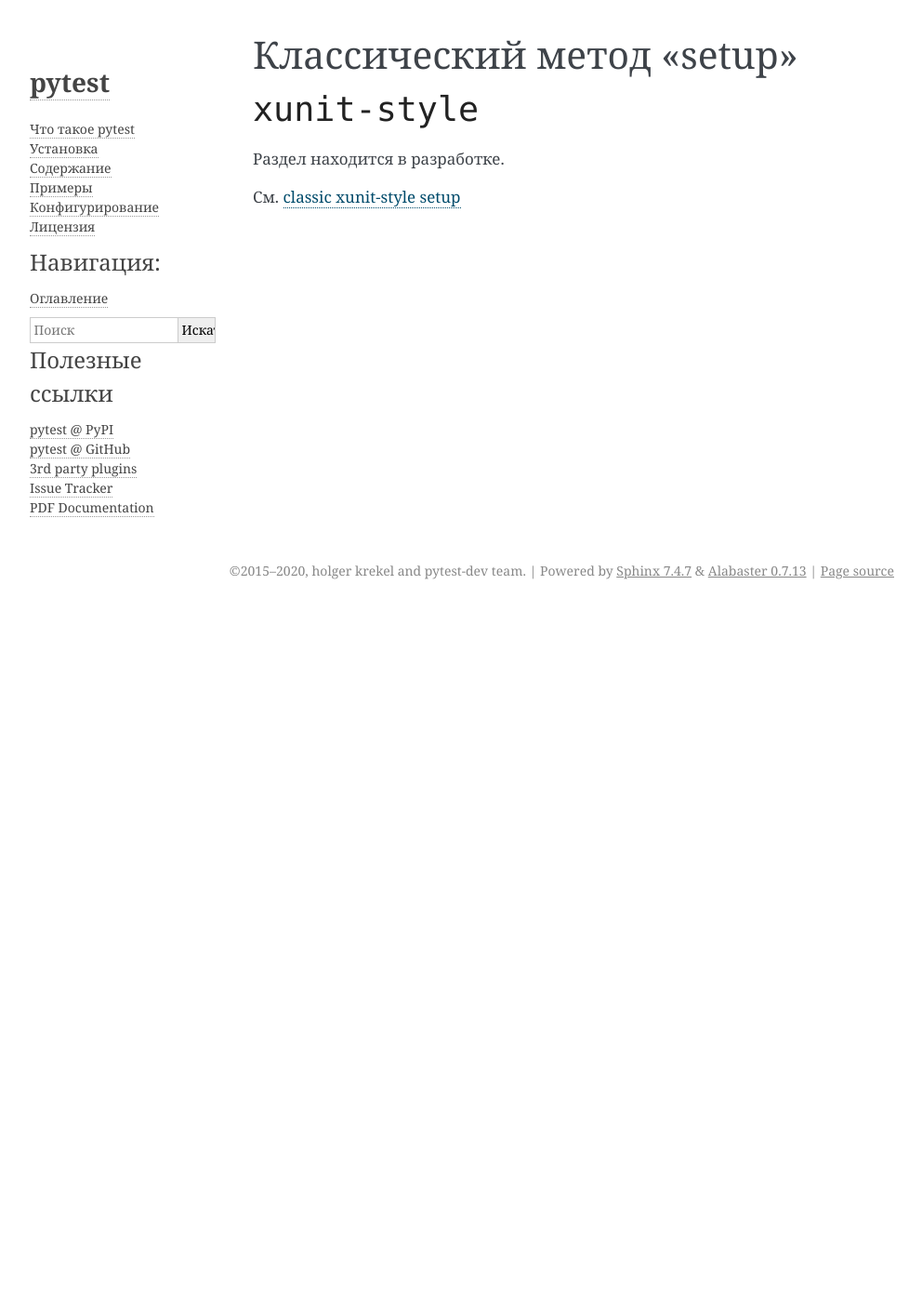
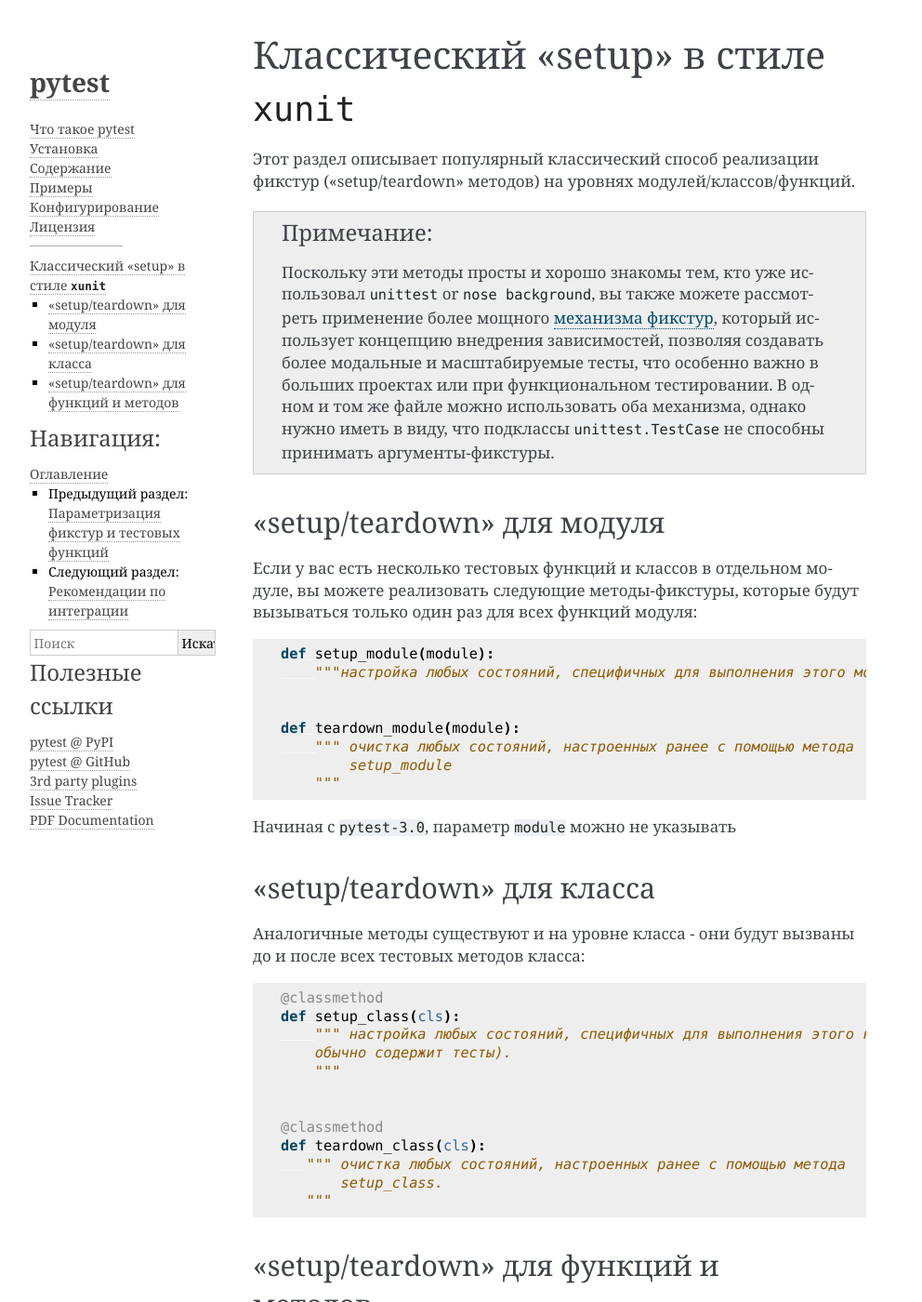
Before and after one commit to valhunda/pytest_docs_ru, a Sphinx documentation site: the page built from docs/source/xunit_setup.rst, in a window 1280 px wide and 1400 px high. Shown: the whole window at 93% size, without its empty margins (148-1140 px from the left). Built offline with Sphinx 7.4.7, drawn with Linux system fonts in a browser that asks for light colours; some of the changed text lies outside the part shown.

Commit message:
Add "xunit_setup" section

```diff
--- a/docs/source/contact.rst
+++ b/docs/source/contact.rst
@@ -6,4 +6,4 @@
 
 Раздел находится в разработке.
 
-См. `Contact Channels <https://docs.pytest.org/en/latest/contact.html#contact>`_
+См. `<https://docs.pytest.org/en/latest/contact.html#contact>`_
--- a/docs/source/contents.rst
+++ b/docs/source/contents.rst
@@ -14,7 +14,7 @@
    mark
    skipping
    parametrize
-
+   xunit_setup
 
    goodpractices
    customize
--- a/docs/source/fixture.rst
+++ b/docs/source/fixture.rst
@@ -27,7 +27,7 @@
 
 * управление фикстурами расширяется от простого модуля до комплексного функционального тестирования,
   позволяя параметризовать фикстуры и тесты в соответствии с конфигурацией и опциями компонентов,
-  или повторно использовать фикстуры внтури функции, класса, модуля или тестовой сесси в целом.
+  или повторно использовать фикстуры внутри функции, класса, модуля или тестовой сесси в целом.
 
 При этом ``pytest`` продолжает поддерживать :ref:`xunitsetup`. Можно смешивать оба стиля,
 постепенно переходя от классического стиля к новому, если вам так нравится.
@@ -1132,7 +1132,7 @@
 .. warning::
 
     Внимание! Такая маркировка неэффективна для **функций-фикстур**!
-    Нижеприведенный код **не будет работать так, как кажется**:
+    Нижеприведенный код **не будет работать так, как должен**:
 
     .. code-block:: python
 
--- a/docs/source/xunit_setup.rst
+++ b/docs/source/xunit_setup.rst
@@ -1,10 +1,117 @@
+
 .. _`classic xunit`:
 .. _xunitsetup:
 
-Классический метод "setup" ``xunit-style``
-============================================
+Классический "setup" в стиле ``xunit``
+=============================================
+
+Этот раздел описывает популярный классический способ реализации
+фикстур ("setup/teardown" методов) на уровнях модулей/классов/функций.
+
+.. note::
+
+    Поскольку эти методы просты и хорошо знакомы тем, кто уже использовал
+    ``unittest`` or ``nose background``, вы также можете рассмотреть
+    применение более мощного :ref:`механизма фикстур <fixture>`,
+    который использует концепцию внедрения зависимостей, позволяя
+    создавать более модальные и масштабируемые тесты, что особенно важно
+    в больших проектах или при функциональном тестировании.
+    В одном и том же файле можно использовать оба механизма,
+    однако нужно иметь в виду, что подклассы ``unittest.TestCase``
+    не способны принимать аргументы-фикстуры.
 
 
-Раздел находится в разработке.
+"setup/teardown" для модуля
+----------------------------------------
 
-См. `classic xunit-style setup <https://docs.pytest.org/en/latest/xunit_setup.html#xunitsetup>`_
+Если у вас есть несколько тестовых функций и классов в отдельном модуле,
+вы можете реализовать следующие методы-фикстуры, которые будут вызываться
+только один раз для всех функций модуля:
+
+.. code-block:: python
+
+    def setup_module(module):
+        """настройка любых состояний, специфичных для выполнения этого модуля """
+
+
+    def teardown_module(module):
+        """ очистка любых состояний, настроенных ранее с помощью метода
+            setup_module
+        """
+
+Начиная с ``pytest-3.0``, параметр ``module`` можно не указывать
+
+"setup/teardown" для класса
+----------------------------------------
+
+Аналогичные методы существуют и на уровне класса -
+они будут вызваны до и после всех тестовых методов класса:
+
+.. code-block:: python
+
+    @classmethod
+    def setup_class(cls):
+        """ настройка любых состояний, специфичных для выполнения этого класса (который
+        обычно содержит тесты).
+        """
+
+
+    @classmethod
+    def teardown_class(cls):
+       """ очистка любых состояний, настроенных ранее с помощью метода
+           setup_class.
+       """
+
+
+"setup/teardown" для функций и методов
+--------------------------------------------------
+
+Аналогично, следующими методами можно "обернуть" каждый
+вызов метода класса:
+
+.. code-block:: python
+
+    def setup_method(self, method):
+        """ настройка любого состояния, связанного с выполнением этого метода класса.
+        setup_method вызывается для каждого метода класса.
+        """
+
+
+    def teardown_method(self, method):
+        """ очистка любого состояния, настроенного ранее с помощью вызова setup_method
+        """
+
+Начиная с ``pytest-3.0``, параметр ``method`` указывать не обязательно.
+
+Если же вы предпрочитаете определять тестовые функции на уровне модуля
+(без разнесения по классам), для них тоже можно реализовать фикстуры:
+
+.. code-block:: python
+
+    def setup_function(function):
+        """ настройка любого состояния, связанного с выполнением данной функции.
+        Вызывается для каждой тестовой функции модуля.
+        """
+
+
+    def teardown_function(function):
+        """ очистка любого состояния, настроенного ранее с помощью вызова setup_function
+        """
+
+Начиная с ``pytest-3.0``, параметр ``function`` указывать не обязательно.
+
+Замечания:
+
+* Пары "setup/teardown" во время тестирования могут вызываться многократно.
+
+* Функция "teardown" не будет вызвана, если соответствующая "setup" функция
+  существует, но была пропущена или выдала ошибку.
+
+* Вплоть до ``pytest-4.2``, для функций в стиле ``xunit`` не соблюдались правила
+  задания области действия фикстур, поэтому, к примеру, могло случаться так,
+  что ``setup_method`` вызывался до ``autouse`` фикстуры уровня сессии.
+
+  Сейчас функции ``xunit`` интегрированы с механизмом фикстур, и для них
+  применяются те же правила области действия, что и для вызова фикстур.
+
+.. _`unittest.py module`: http://docs.python.org/library/unittest.html
```
